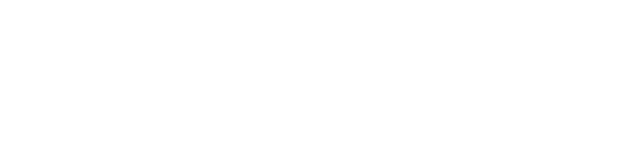
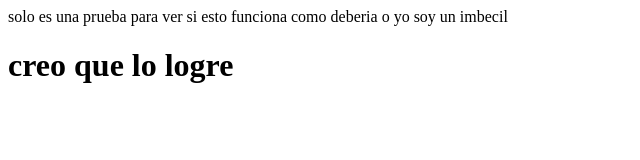
Before and after one commit to angelrepo7/angelprueba1, a plain HTML site: page index.html in a window 1280 px wide. Shown: the whole page, without its empty margins (0-640 px from the left). Drawn offline with Linux system fonts and the light colour scheme.

Commit message:
Add files via upload

```diff
--- a/index.html
+++ b/index.html
@@ -6,6 +6,8 @@
     <title>angeldiaz</title>
 </head>
 <body>
+    solo es una prueba para ver si esto funciona como deberia o yo soy un imbecil
 
 </body>
+<h1> creo que lo logre </h1>
 </html>
```
